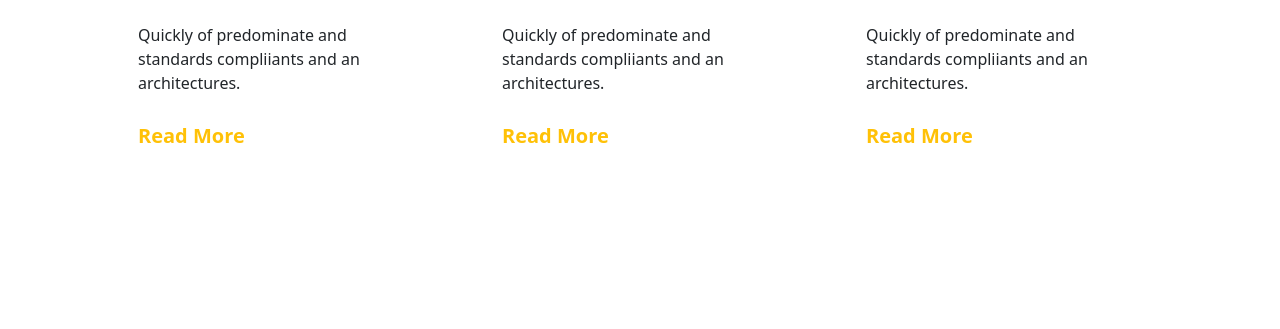
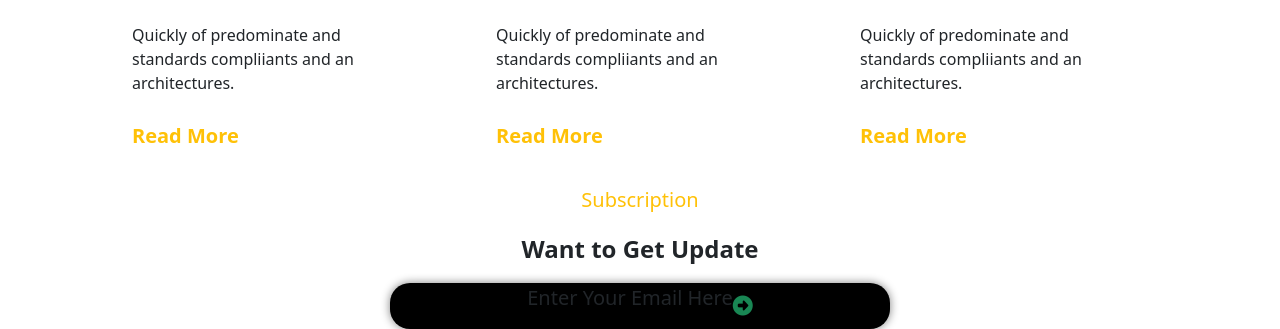
Before and after one commit to Rumi-bin-fahad/hackathon, a plain HTML site: page index.html in a window 1280 px wide. Shown: the part 2735-3064 px from the top of the page. Before the commit the page ends 2886 px from the top, so only its background shows below. Drawn offline with nearby package versions, Linux system fonts and the light colour scheme.

Commit message:
un complete

```diff
--- a/index.html
+++ b/index.html
@@ -5,6 +5,7 @@
     <meta charset="UTF-8">
     <meta name="viewport" content="width=device-width, initial-scale=1.0">
     <title>Figo</title>
+    <link rel="icon" type="image/x-icon" href="./images/logo.svg">
     <link rel="stylesheet" href="style.css">
     <link rel="stylesheet" href="https://cdnjs.cloudflare.com/ajax/libs/font-awesome/6.5.1/css/all.min.css">
     <link href="https://cdn.jsdelivr.net/npm/bootstrap@5.3.2/dist/css/bootstrap.min.css" rel="stylesheet"
@@ -187,7 +188,14 @@
                             compliiants and an architectures.</p>
                         <p class="lead  text-warning fw-bold ">Read More</p>
                     </div>
+                </div><br><br><br>
+                <div class="footer-start row mt-5 ">
+                <div class="subscribtion col-12">
+                    <p class="lead text-warning ">Subscription</p>
+                    <p class="lead fs-4 fw-bold ">Want to Get Update</p>
+                    <span><p>Enter Your Email Here</p><i class="fa-solid fa-circle-right text-success "></i></span>
                 </div>
+            </div>
             </div>
             <script src="https://cdn.jsdelivr.net/npm/bootstrap@5.3.2/dist/js/bootstrap.bundle.min.js"
                 integrity="sha384-C6RzsynM9kWDrMNeT87bh95OGNyZPhcTNXj1NW7RuBCsyN/o0jlpcV8Qyq46cDfL"
--- a/style.css
+++ b/style.css
@@ -57,3 +57,20 @@
     list-style-type: none !important;
     border-left: 2px solid yellow;
 }
+.footer-start{
+    display: flex;
+    flex-direction: column;
+    align-items: center;
+    text-align: center;
+}
+.subscribtion >span{
+    width: 500px ;
+    border-radius: 20px;
+    box-shadow: 0 0 10px gray;
+    background-color: black;
+    display: flex;
+    align-items: center;
+    justify-content: center;
+    margin: 0 auto;
+    font-size: 20px;
+}
```
